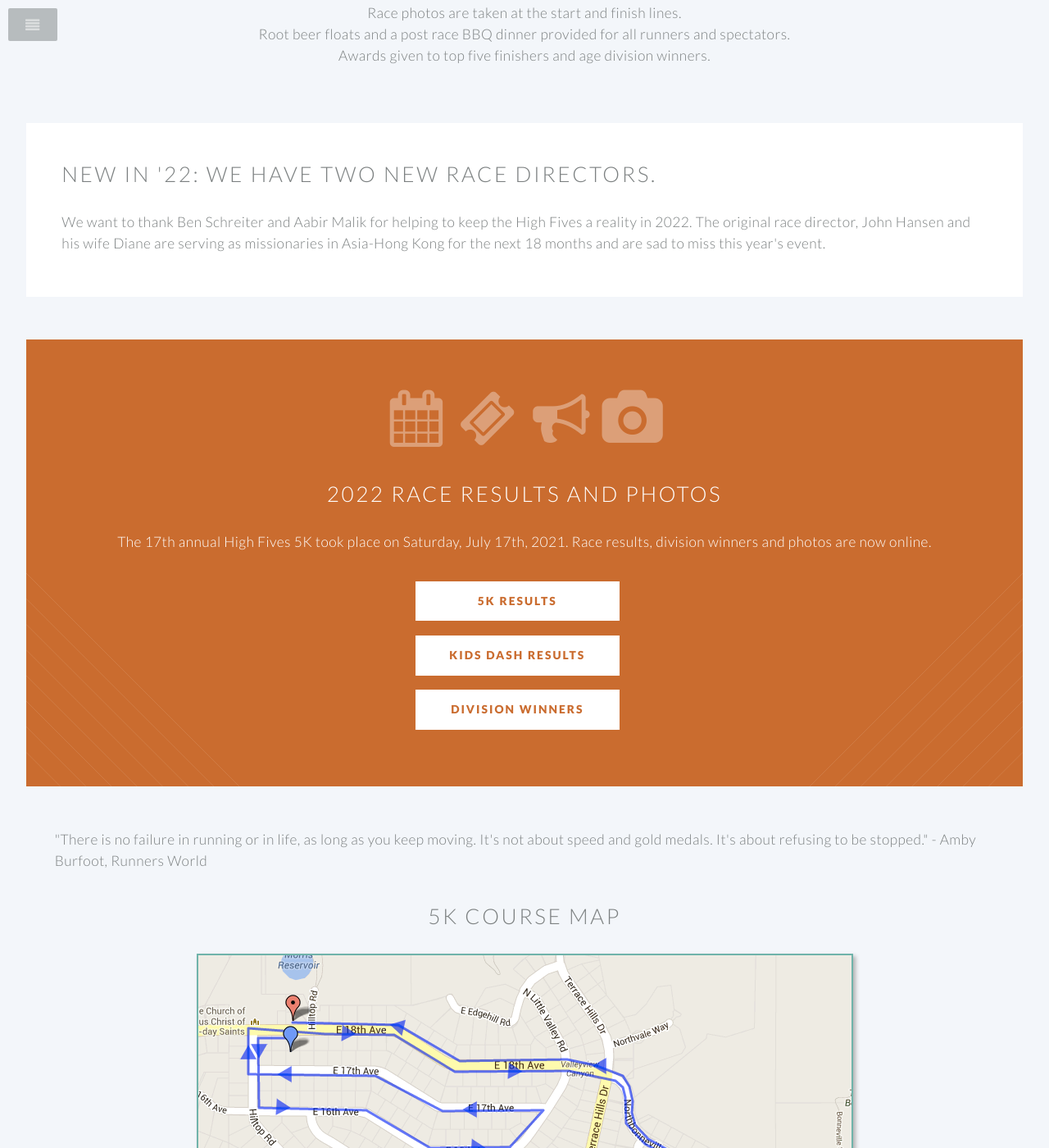
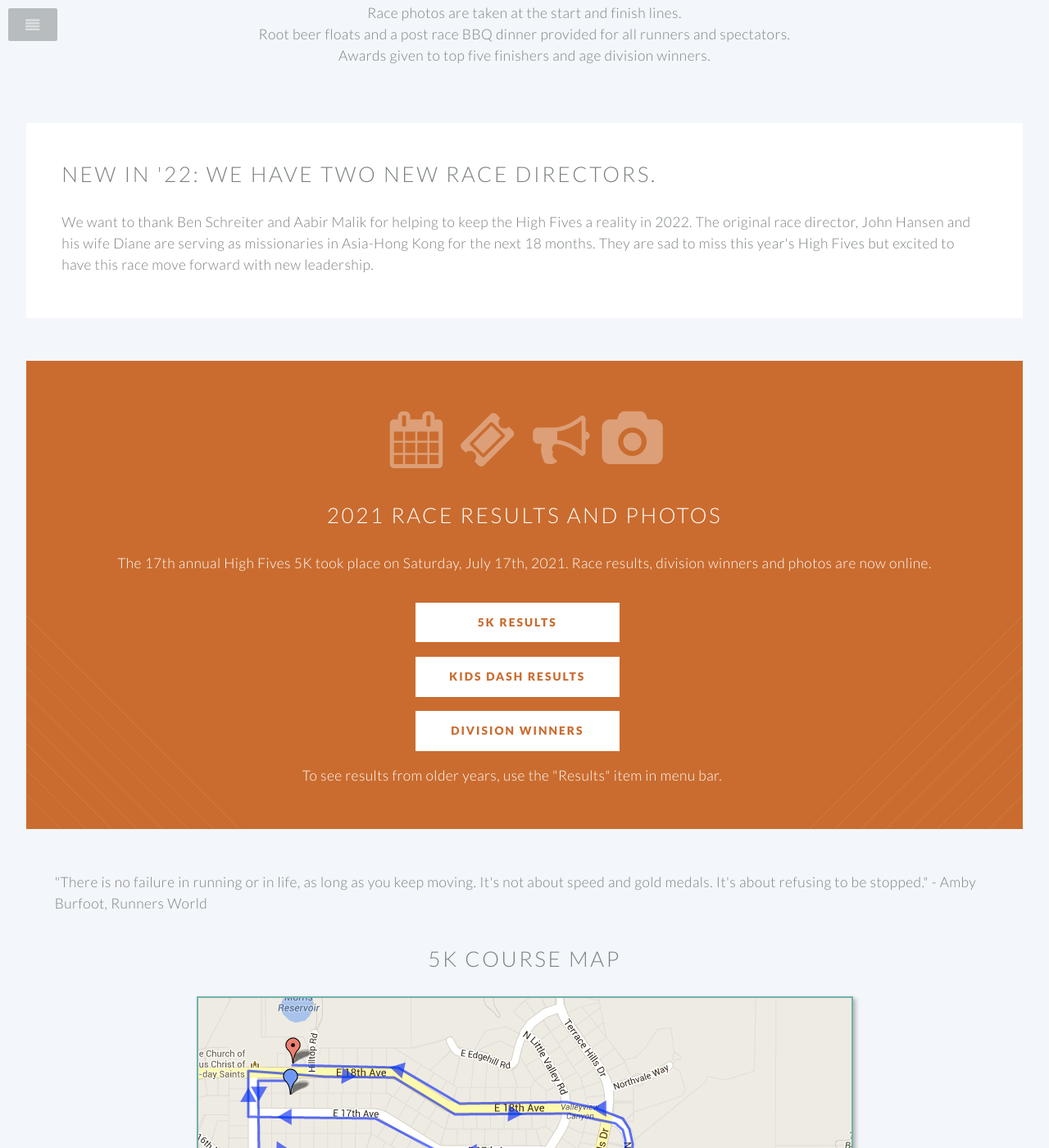
Before and after one commit to benhansen-io/HighFives5k, a Jekyll site: the page built from index.html, in a window 1280 px wide and 1400 px high, scrolled down 1519 px. Shown: the whole window at 82% size. Built offline with Jekyll 4.4.1, drawn with Linux system fonts in a browser that asks for light colours.

Commit message:
2022 updates

```diff
--- a/index.html
+++ b/index.html
@@ -70,20 +70,21 @@ high avenues of <strong>Salt Lake City</strong>.</p>
 						<h2>New in '22: we have two new race directors.</h2>
 						We want to thank Ben Schreiter and Aabir Malik for helping to keep the High Fives a reality in 2022.
 
-						The original race director, John Hansen and his wife Diane are serving as missionaries in Asia-Hong Kong for the next 18 months and are sad to miss this year's event.
+						The original race director, John Hansen and his wife Diane are serving as missionaries in Asia-Hong Kong for the next 18 months. They are sad to miss this year's High Fives
+						but excited to have this race move forward with new leadership.
 					</section>
 	<!-- One -->
 					<section class="wrapper style2 container special-alt">
 						<div class="row half">
 							<div class="8u">
 
-								<h2>2022 Race Results and Photos</h2>
+								<h2>2021 Race Results and Photos</h2>
 
                                 <p>The 17th annual High Fives 5K took place on Saturday, July 17th, 2021. Race results, division winners and photos are now online.</p>
                                 <ul class="buttons">
                                     <li><a href="/results/2019.html" class="button special">5K Results</a></li>
-                                    <li><a href="/kidsdash/2019.html" class="button special">Kids Dash Results</a></li>
-                                    <li><a href="/divisionwinners/2019.html" class="button special">Division Winners</a></li>
+                                    <li><a href="/kidsdash/2021.html" class="button special">Kids Dash Results</a></li>
+                                    <li><a href="/divisionwinners/2021.html" class="button special">Division Winners</a></li>
                                 </ul>
 							</div>
 							<div class="4u skel-cell-important">
@@ -92,6 +93,7 @@ high avenues of <strong>Salt Lake City</strong>.</p>
                                     <span style="white-space: nowrap"><li><span class="icon fa-bullhorn"><span class="label">Feature 3</span></span></li><li><span class="icon fa-camera"><span class="label">Feature 6</span></span></li></span>
 								</ul>
 							</div>
+							To see results from older years, use the "Results" item in menu bar.
 						</div>
 					</section>
 
--- a/kidsdash/2021.html
+++ b/kidsdash/2021.html
@@ -26,5 +26,9 @@ title: 2021 Kids Dash Results
         <tr><td>12</td><td>EzraWeinberg</td><td>Male</td><td>3</td></tr>
         <tr><td>13</td><td>Ruth Hillyard</td><td>Female</td><td>2</td></tr>
         <tr><td>14</td><td>Ellis Hansen</td><td>Male</td><td>2</td></tr>
+        <tr><td>15</td><td>Wally Hansen Durham</td><td>Female</td><td>5</td></tr>
+        <tr><td>16</td><td>Jane Hansen Durham</td><td>Female</td><td>7</td></tr>
+        <tr><td>17</td><td>Oona Hansen Barrett</td><td>Female</td><td>5</td></tr>
+        <tr><td>18</td><td>Wynn Hansen Barrett</td><td>Male</td><td>3</td></tr>
     </tbody>
 </table>
```
Also changed, not shown: race-history.md (+1 -1 lines).
